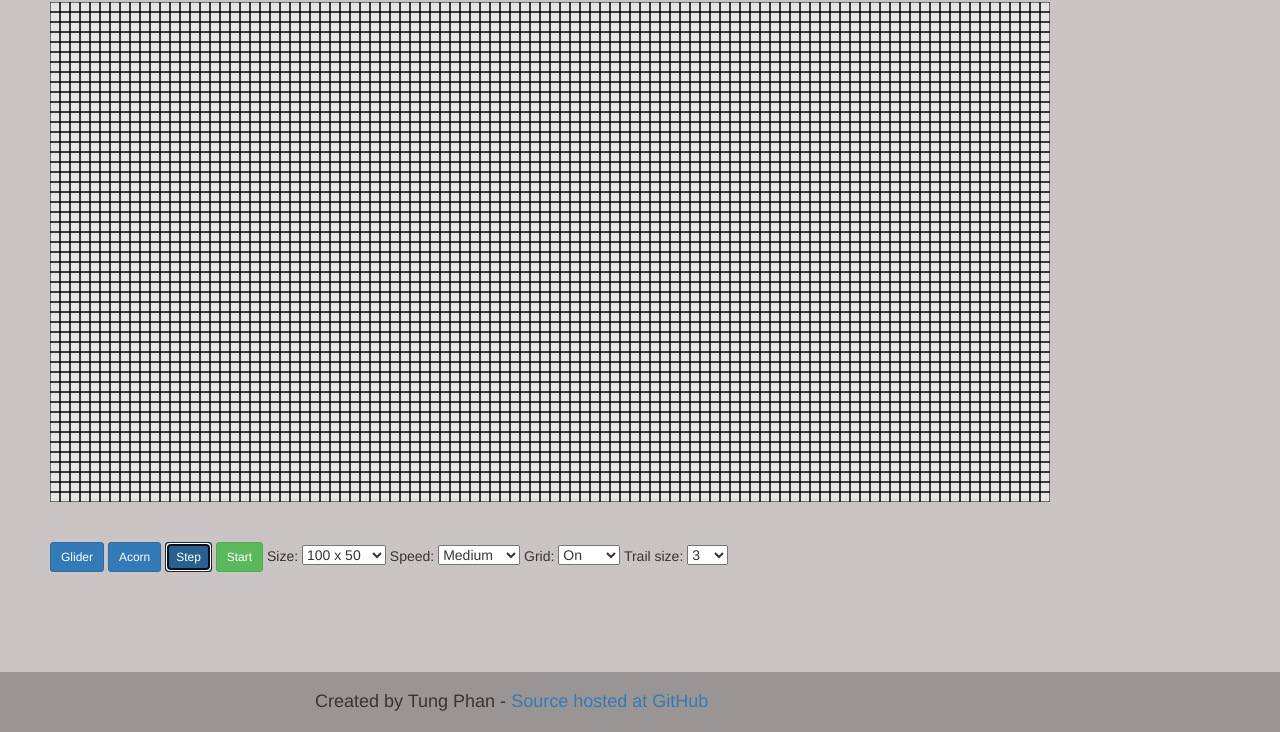
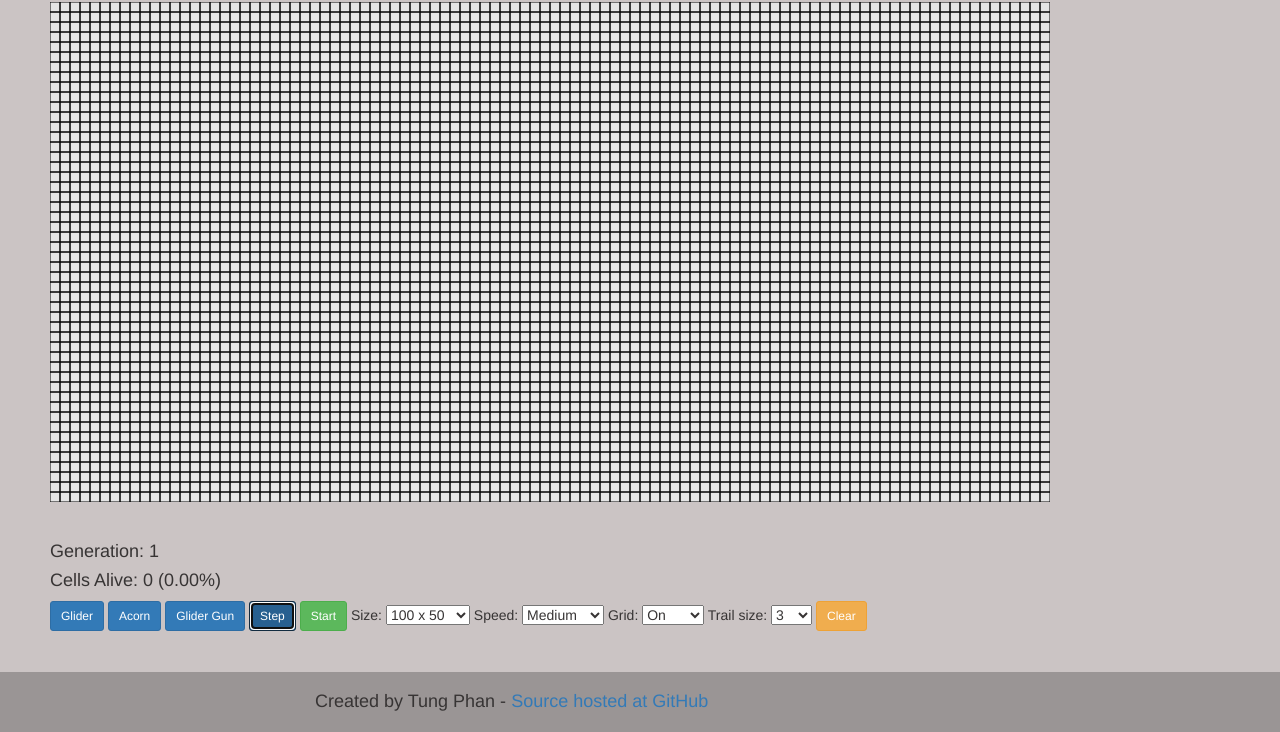
Before and after one commit to ttphan/GameOfLife, a website: page index.html in a window 1280 px wide. Both pictures are taken after a click on the button "Step". Shown: the part 68-800 px from the top of the page. Drawn offline with nearby package versions, Linux system fonts and the light colour scheme.

Commit message:
Added glider gun and stats, fixed minor bug in smallest grid

```diff
--- a/index.html
+++ b/index.html
@@ -18,10 +18,15 @@
 				<canvas id="mainCanvas" width="1000px" height="500px"></canvas>
 				<canvas id="gridOverlay" width="1000px" height="500px"></canvas>
 		</div>
+
 		<div style="margin-top: 550px; margin-left: 50px">
+			<h4 id="generationLabel"> Generation: 0</h4>
+			<h4 id="cellsAliveLabel"> Cells Alive: 0 (0.00%)</h4>
 			<button class="btn btn-sm btn-primary" onclick="glider()">Glider</button>
 
 			<button class="btn btn-sm btn-primary" onclick="acorn()">Acorn</button>
+
+			<button class="btn btn-sm btn-primary" onclick="glider_gun()">Glider Gun</button>
 
 			<button class="btn btn-sm btn-primary" onclick="GAME.stop(); GAME.step()">Step</button>
 
@@ -57,6 +62,8 @@
 			  <option value="2">2</option>
 			  <option value="3" selected="selected">3</option>
 			</select>
+
+			<button id="runButton" class="btn btn-sm btn-warning" onclick="restart()">Clear</button>
 		</div>
 
 		<footer class="footer">
--- a/js/main.js
+++ b/js/main.js
@@ -1,16 +1,36 @@
 var ALIVE = 4,
   DEAD = 0,
-  SPEED = 32;
-
-$(function () {
-  var DEFAULT_GRID_WIDTH = 100,
+  SPEED = 32,
+  DEFAULT_GRID_WIDTH = 100,
   DEFAULT_GRID_HEIGHT = 50,
   DEFAULT_CELL_SIZE = 10;
 
+$(function () {
   init(DEFAULT_GRID_WIDTH, DEFAULT_GRID_HEIGHT, DEFAULT_CELL_SIZE);
 
   addMouseListeners();
 });
+
+function restart(gridWidth, gridHeight, cellSize) {
+  var width,
+    height,
+    size;
+
+  if (arguments.length === 3) {
+    width = gridWidth;
+    height = gridHeight;
+    size = cellSize;
+  } else {
+    width = GRID.getWidth();
+    height = GRID.getHeight();
+    size = GRID.getCellSize();
+  }
+
+  GAME.stop();
+  $("#generationLabel").text("Generation: 0");
+  $("#cellsAliveLabel").text("Cells alive: 0 (0.00%)");
+  init(width, height, size);
+}
 
 function addMouseListeners() {
   var mouseDown = false,
@@ -23,7 +43,7 @@ function addMouseListeners() {
     y = Math.floor((event.pageY - gridCanvas.offset().top) / GRID.getCellSize());
 
     mouseDown = true;
-
+    if (x < GRID.getWidth() && y < GRID.getHeight()) {
       if (GAME.cellStatus(x, y) !== ALIVE) {
         GAME.cellStatus(x, y, ALIVE);
       } else {
@@ -31,6 +51,7 @@ function addMouseListeners() {
       }
 
       GRID.draw();
+    }
   });
 
   $(document).mouseup(function () {
@@ -45,7 +66,7 @@ function addMouseListeners() {
       if (new_x !== x || new_y !== y) {
         x = new_x;
         y = new_y;
-
+        if (x < GRID.getWidth() && y < GRID.getHeight()) {
           if (GAME.cellStatus(x, y) !== ALIVE) {
             GAME.cellStatus(x, y, ALIVE);
           } else {
@@ -53,6 +74,7 @@ function addMouseListeners() {
           }
 
           GRID.draw();
+        }
       }
     }
   });
@@ -98,10 +120,55 @@ function acorn() {
   GRID.draw();
 }
 
+function glider_gun() {
+  var center_x = Math.floor(GRID.getWidth() / 2),
+    center_y = Math.floor(GRID.getHeight() / 2);
+
+  GAME.cellStatus(center_x + 6, center_y - 4, ALIVE);
+  GAME.cellStatus(center_x + 4, center_y - 3, ALIVE);
+  GAME.cellStatus(center_x + 6, center_y - 3, ALIVE);
+  GAME.cellStatus(center_x - 5, center_y - 2, ALIVE);
+  GAME.cellStatus(center_x + 3, center_y - 2, ALIVE);
+  GAME.cellStatus(center_x + 5, center_y - 2, ALIVE);
+  GAME.cellStatus(center_x + 17, center_y - 2, ALIVE);
+  GAME.cellStatus(center_x + 18, center_y - 2, ALIVE);
+  GAME.cellStatus(center_x - 6, center_y - 1, ALIVE);
+  GAME.cellStatus(center_x - 5, center_y - 1, ALIVE);
+  GAME.cellStatus(center_x + 2, center_y - 1, ALIVE);
+  GAME.cellStatus(center_x + 5, center_y - 1, ALIVE);
+  GAME.cellStatus(center_x + 17, center_y - 1, ALIVE);
+  GAME.cellStatus(center_x + 18, center_y - 1, ALIVE);
+  GAME.cellStatus(center_x - 17, center_y, ALIVE);
+  GAME.cellStatus(center_x - 16, center_y, ALIVE);
+  GAME.cellStatus(center_x - 7, center_y, ALIVE);
+  GAME.cellStatus(center_x - 6, center_y, ALIVE);
+  GAME.cellStatus(center_x - 1, center_y, ALIVE);
+  GAME.cellStatus(center_x, center_y, ALIVE);
+  GAME.cellStatus(center_x + 3, center_y, ALIVE);
+  GAME.cellStatus(center_x + 5, center_y, ALIVE);
+  GAME.cellStatus(center_x - 17, center_y + 1, ALIVE);
+  GAME.cellStatus(center_x - 16, center_y + 1, ALIVE);
+  GAME.cellStatus(center_x - 8, center_y + 1, ALIVE);
+  GAME.cellStatus(center_x - 7, center_y + 1, ALIVE);
+  GAME.cellStatus(center_x - 6, center_y + 1, ALIVE);
+  GAME.cellStatus(center_x - 1, center_y + 1, ALIVE);
+  GAME.cellStatus(center_x, center_y + 1, ALIVE);
+  GAME.cellStatus(center_x + 4, center_y + 1, ALIVE);
+  GAME.cellStatus(center_x + 6, center_y + 1, ALIVE);
+  GAME.cellStatus(center_x - 7, center_y + 2, ALIVE);
+  GAME.cellStatus(center_x - 6, center_y + 2, ALIVE);
+  GAME.cellStatus(center_x - 1, center_y + 2, ALIVE);
+  GAME.cellStatus(center_x, center_y + 2, ALIVE);
+  GAME.cellStatus(center_x + 6, center_y + 2, ALIVE);
+  GAME.cellStatus(center_x - 6, center_y + 3, ALIVE);
+  GAME.cellStatus(center_x - 5, center_y + 3, ALIVE);
+  GAME.cellStatus(center_x - 5, center_y + 4, ALIVE);
+  GRID.draw();
+}
+
 function changeGridSize() {
   var size = $('#sizeSelection').val().split("x");
-  GAME.stop();
-  init(parseInt(size[0]), parseInt(size[1]), parseInt(size[2]));
+  restart(parseInt(size[0]), parseInt(size[1]), parseInt(size[2]));
 }
 
 function selectSpeed() {
@@ -215,22 +282,22 @@ var GRID = (function () {
 })();
 
 var GAME = (function () {
-  var generation = 0,
+  var generation,
     speed = 1,
     isRunning = false,
     intervalId,
     population,
-    activeCells;
+    activeCells,
+    cellsAlive;
 
   return {
     init: function () {
-      var gridWidth = GRID.getWidth(),
-        gridHeight = GRID.getHeight();
-
       population = [];
       activeCells = [];
+      generation = 0,
+      cellsAlive = 0;
 
-      for (var i = 0; i < gridWidth * gridHeight; i++) {
+      for (var i = 0; i < GRID.getWidth() * GRID.getHeight(); i++) {
         population[i] = DEAD;
       }
     },
@@ -241,7 +308,8 @@ var GAME = (function () {
 
     cellStatus: function (x, y, status) {
       var width = GRID.getWidth(),
-        height = GRID.getHeight();
+        height = GRID.getHeight(),
+        percentage;
 
       // Get
       if (arguments.length < 3) {
@@ -252,6 +320,7 @@ var GAME = (function () {
         population[y * width + x] = status;
 
         if (status === ALIVE) {
+          cellsAlive++;
           // Add changed cell with its neighbours to active cell list
           for (var i = x - 1; i <= (x + 1); i++) {
             for (var j = y - 1; j <= (y + 1); j++) {
@@ -267,7 +336,11 @@ var GAME = (function () {
               }
             }
           }
+        } else if (status === DEAD) {
+          cellsAlive--;
         }
+        percentage = ((cellsAlive / (width * height)) * 100).toFixed(2);
+        $("#cellsAliveLabel").text("Cells alive: " + cellsAlive + " (" + percentage + "%)");
       }
     },
 
@@ -303,7 +376,7 @@ var GAME = (function () {
     step: function () {
       var width = GRID.getWidth(),
         height = GRID.getHeight(),
-        livingCells = [],
+        cellsToLive = [],
         activeCells = GAME.getActiveCells(),
         index,
         x,
@@ -311,6 +384,9 @@ var GAME = (function () {
 
       for (var i = 0; i < width * height; i++) {
         if (population[i] !== DEAD) {
+          if (population[i] === ALIVE) {
+            cellsAlive--;
+          }
           population[i] = population[i] - 1;
         }
       }
@@ -327,20 +403,20 @@ var GAME = (function () {
         if (GAME.cellStatus(x, y) === 3) {
           // Not under- or overpopulation -> keep alive
           if (amountOfNeighbours === 2 || amountOfNeighbours === 3) {
-            livingCells.push(index);
+            cellsToLive.push(index);
           }
         }
         // If not alive, if it has exactly 3 living neighbours -> alive
         else if (amountOfNeighbours === 3) {
-          livingCells.push(index);
+          cellsToLive.push(index);
         }
       }
 
       // Clear grid and redraw the living cells.
       GAME.resetActiveCells();
 
-      for (var k = 0; k < livingCells.length; k++) {
-        index = livingCells[k];
+      for (var k = 0; k < cellsToLive.length; k++) {
+        index = cellsToLive[k];
         x = index % width;
         y = Math.floor(index / width);
 
@@ -350,6 +426,7 @@ var GAME = (function () {
       GRID.draw();
 
       generation++;
+      $("#generationLabel").text("Generation: " + generation);
     },
 
     livingNeighbours: function (x, y) {
```
Lines whose indentation alone changed are shown as unchanged.
